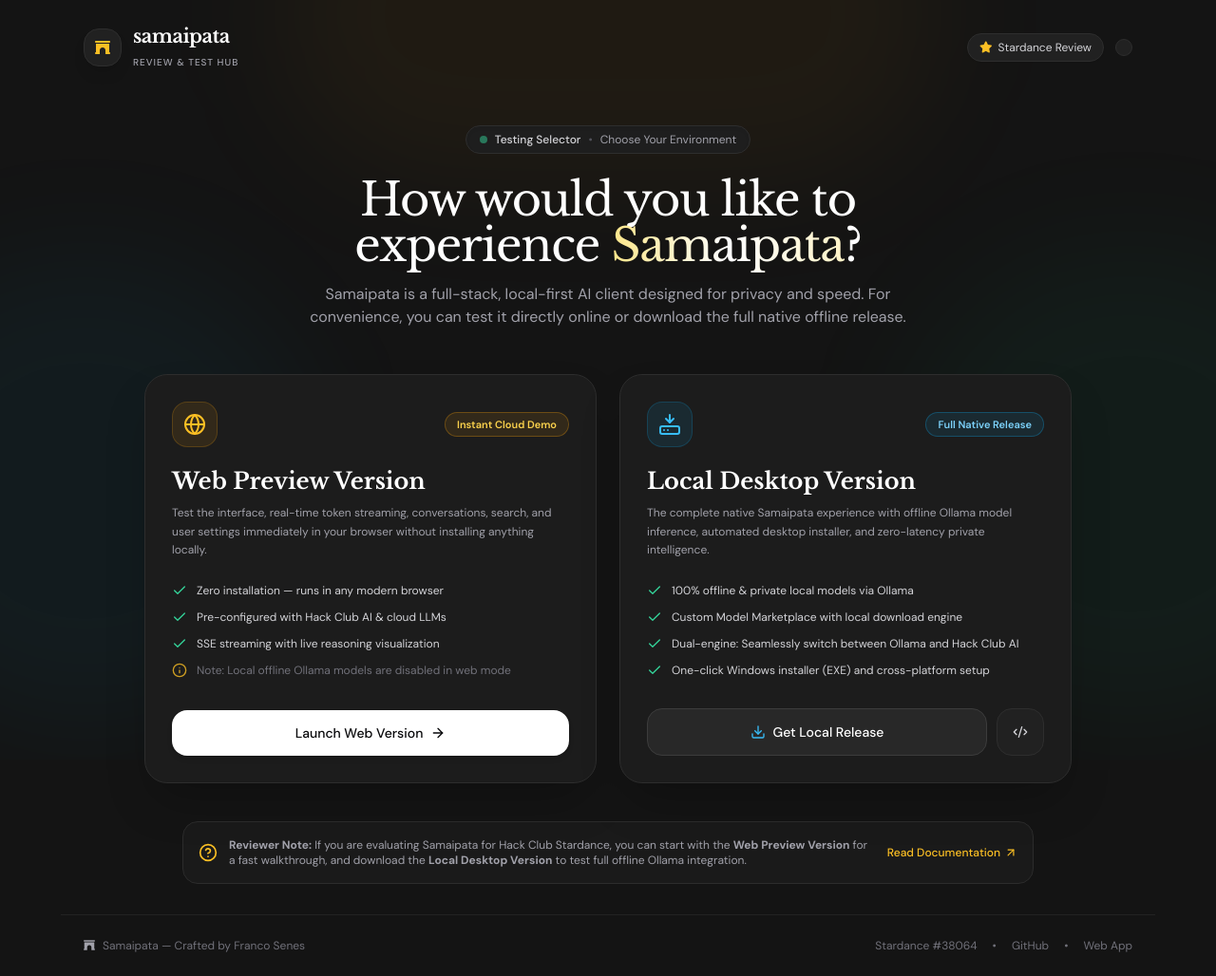
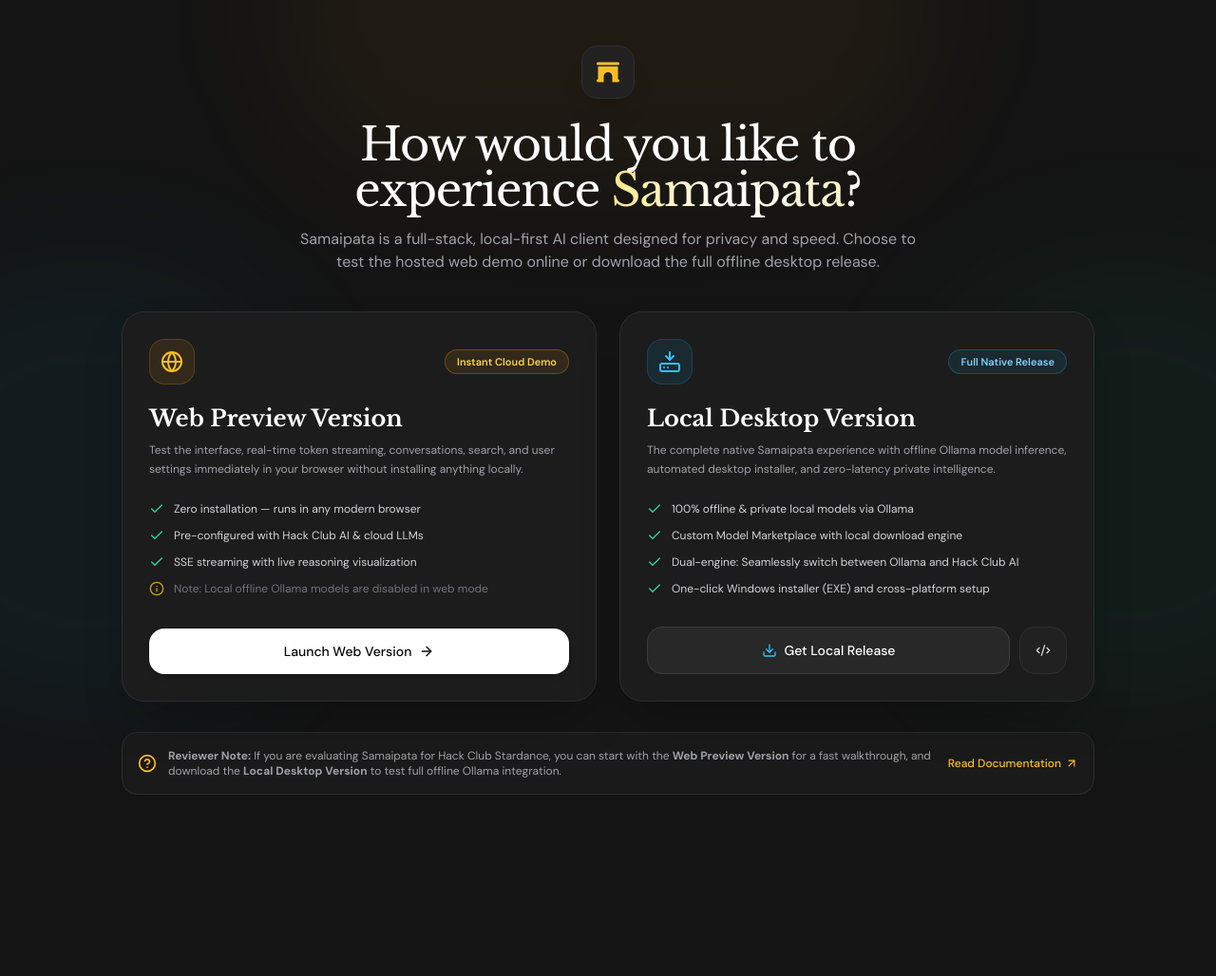
Before and after one commit to Franco-Senes/Samaipata, a website: page public/testsamaipata.html in a window 1280 px wide. Shown: the whole page at 95% size. After the commit the page ends 885 px from the top, so only its background shows below. Drawn offline with nearby package versions, Linux system fonts and the light colour scheme.

Commit message:
Remove header, pills and footer from /testsamaipata selector

```diff
--- a/public/testsamaipata.html
+++ b/public/testsamaipata.html
@@ -33,7 +33,7 @@
     };
   </script>
 </head>
-<body class="bg-[#141414] text-[#ECECEC] min-h-screen flex flex-col justify-between selection:bg-zinc-700 selection:text-white font-sans antialiased">
+<body class="bg-[#141414] text-[#ECECEC] min-h-screen flex flex-col justify-center items-center selection:bg-zinc-700 selection:text-white font-sans antialiased p-6">
 
   <!-- Background decorative glows -->
   <div class="fixed inset-0 pointer-events-none z-0 overflow-hidden">
@@ -42,38 +42,12 @@
     <div class="absolute bottom-10 -right-40 w-[500px] h-[500px] bg-emerald-500/5 rounded-full blur-3xl"></div>
   </div>
 
-  <!-- Header Navigation -->
-  <header class="relative z-10 w-full max-w-6xl mx-auto px-6 py-6 flex items-center justify-between">
-    <a href="/" class="flex items-center gap-3 group">
-      <div class="w-10 h-10 rounded-2xl bg-[#212121] border border-[#2E2E2E] group-hover:border-zinc-500 flex items-center justify-center text-zinc-200 shadow-lg transition-all">
-        <i class="fa-solid fa-archway text-base text-amber-400"></i>
-      </div>
-      <div>
-        <span class="font-serif text-xl font-bold tracking-tight text-white block">samaipata</span>
-        <span class="text-[10px] uppercase tracking-widest text-zinc-400 font-medium">Review & Test Hub</span>
-      </div>
-    </a>
+  <!-- Main Hero & Selectors -->
+  <main class="relative z-10 max-w-5xl w-full mx-auto flex flex-col items-center justify-center text-center my-auto py-6">
 
-    <div class="flex items-center gap-3">
-      <a href="https://stardance.hackclub.com/projects/38064" target="_blank" rel="noopener noreferrer" class="hidden sm:flex items-center gap-1.5 px-3 py-1.5 rounded-full bg-[#212121] border border-[#2E2E2E] hover:border-amber-500/50 text-xs text-zinc-300 hover:text-white transition-all shadow-sm">
-        <i class="fa-solid fa-star text-amber-400 text-xs"></i>
-        <span>Stardance Review</span>
-      </a>
-      <a href="https://github.com/Franco-Senes/Samaipata" target="_blank" rel="noopener noreferrer" class="p-2 rounded-xl bg-[#212121] border border-[#2E2E2E] hover:border-zinc-500 text-zinc-300 hover:text-white transition-all" title="GitHub Repository">
-        <i data-lucide="github" class="w-4 h-4"></i>
-      </a>
-    </div>
-  </header>
-
-  <!-- Main Hero & Selectors -->
-  <main class="relative z-10 flex-1 max-w-5xl mx-auto px-6 py-8 flex flex-col items-center justify-center text-center">
-
-    <!-- Tag Pill -->
-    <div class="inline-flex items-center gap-2 px-3.5 py-1.5 rounded-full bg-[#1E1E1E] border border-[#2E2E2E] text-xs text-zinc-300 mb-6 shadow-inner">
-      <span class="w-2 h-2 rounded-full bg-emerald-400 animate-pulse"></span>
-      <span class="font-medium">Testing Selector</span>
-      <span class="text-zinc-600">•</span>
-      <span class="text-zinc-400">Choose Your Environment</span>
+    <!-- Samaipata Logo Icon -->
+    <div class="w-14 h-14 rounded-2xl bg-[#212121] border border-[#2E2E2E] flex items-center justify-center mb-6 shadow-xl">
+      <i class="fa-solid fa-archway text-2xl text-amber-400"></i>
     </div>
 
     <!-- Title -->
@@ -81,8 +55,8 @@
       How would you like to experience <span class="text-transparent bg-clip-text bg-gradient-to-r from-amber-200 via-white to-amber-100">Samaipata</span>?
     </h1>
 
-    <p class="text-zinc-400 text-sm sm:text-base max-w-2xl mb-12 font-sans leading-relaxed">
-      Samaipata is a full-stack, local-first AI client designed for privacy and speed. For convenience, you can test it directly online or download the full native offline release.
+    <p class="text-zinc-400 text-sm sm:text-base max-w-2xl mb-10 font-sans leading-relaxed">
+      Samaipata is a full-stack, local-first AI client designed for privacy and speed. Choose to test the hosted web demo online or download the full offline desktop release.
     </p>
 
     <!-- Two Main Choice Cards -->
@@ -193,7 +167,7 @@
     </div>
 
     <!-- Reviewer Info Callout Banner -->
-    <div class="mt-10 w-full max-w-4xl p-4 rounded-2xl bg-[#1A1A1A] border border-[#2C2C2C] flex flex-col sm:flex-row items-center justify-between gap-4 text-xs text-zinc-400 text-left">
+    <div class="mt-8 w-full p-4 rounded-2xl bg-[#1A1A1A] border border-[#2C2C2C] flex flex-col sm:flex-row items-center justify-between gap-4 text-xs text-zinc-400 text-left">
       <div class="flex items-center gap-3">
         <i data-lucide="help-circle" class="w-5 h-5 text-amber-400 shrink-0"></i>
         <span>
@@ -208,21 +182,6 @@
 
   </main>
 
-  <!-- Footer -->
-  <footer class="relative z-10 w-full max-w-6xl mx-auto px-6 py-6 border-t border-[#222222] flex flex-col sm:flex-row items-center justify-between gap-3 text-xs text-zinc-500">
-    <div class="flex items-center gap-2">
-      <i class="fa-solid fa-archway text-xs text-zinc-400"></i>
-      <span>Samaipata — Crafted by Franco Senes</span>
-    </div>
-    <div class="flex items-center gap-4">
-      <a href="https://stardance.hackclub.com/projects/38064" target="_blank" rel="noopener noreferrer" class="hover:text-zinc-300 transition-colors">Stardance #38064</a>
-      <span>•</span>
-      <a href="https://github.com/Franco-Senes/Samaipata" target="_blank" rel="noopener noreferrer" class="hover:text-zinc-300 transition-colors">GitHub</a>
-      <span>•</span>
-      <a href="/" class="hover:text-zinc-300 transition-colors">Web App</a>
-    </div>
-  </footer>
-
   <!-- Initialize Lucide Icons -->
   <script>
     if (window.lucide) {
```
